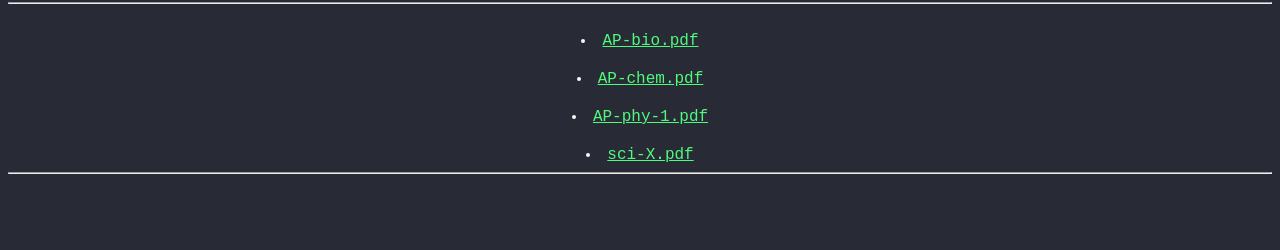
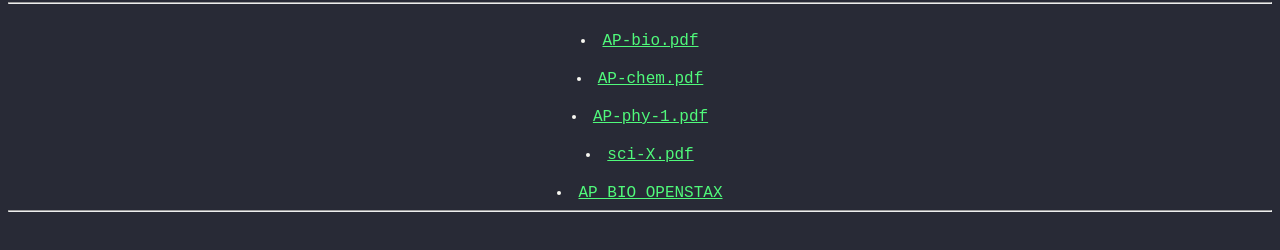
Before and after one commit to Squab03/squab03.github.io, a plain HTML site: page index.html in a window 1280 px wide. Shown: the part 78-328 px from the top of the page. Drawn offline with Linux system fonts and the light colour scheme.

Commit message:
Update index.html

```diff
--- a/index.html
+++ b/index.html
@@ -30,6 +30,7 @@
     <li><a href="books/AP-chem.pdf" target="_blank" rel="noopener noreferrer">AP-chem.pdf</a></li>
     <li><a href="books/AP-phy-1.pdf" target="_blank" rel="noopener noreferrer">AP-phy-1.pdf</a></li>
     <li><a href="books/sci-X.pdf" target="_blank" rel="noopener noreferrer">sci-X.pdf</a></li>
+    <li><a href="books/AP-bio-openstax.pdf" target="_blank" rel="noopener noreferrer">AP BIO OPENSTAX</a></li>
     <hr>
     </center>
 </body>
```
